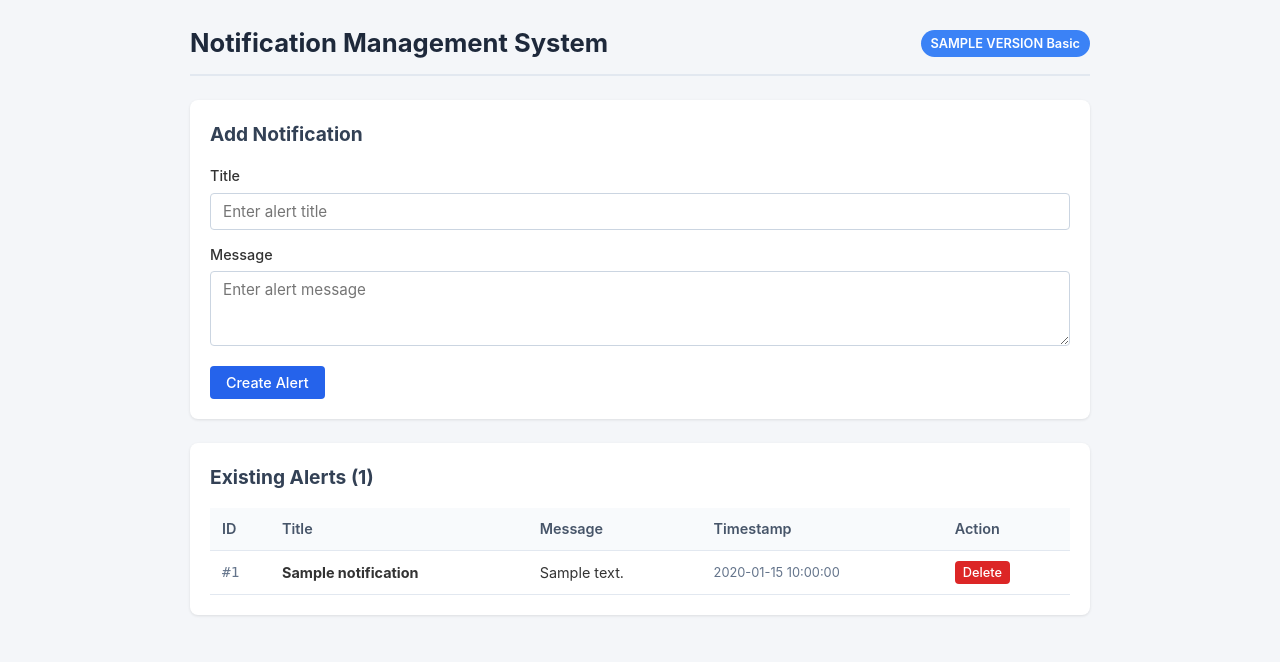
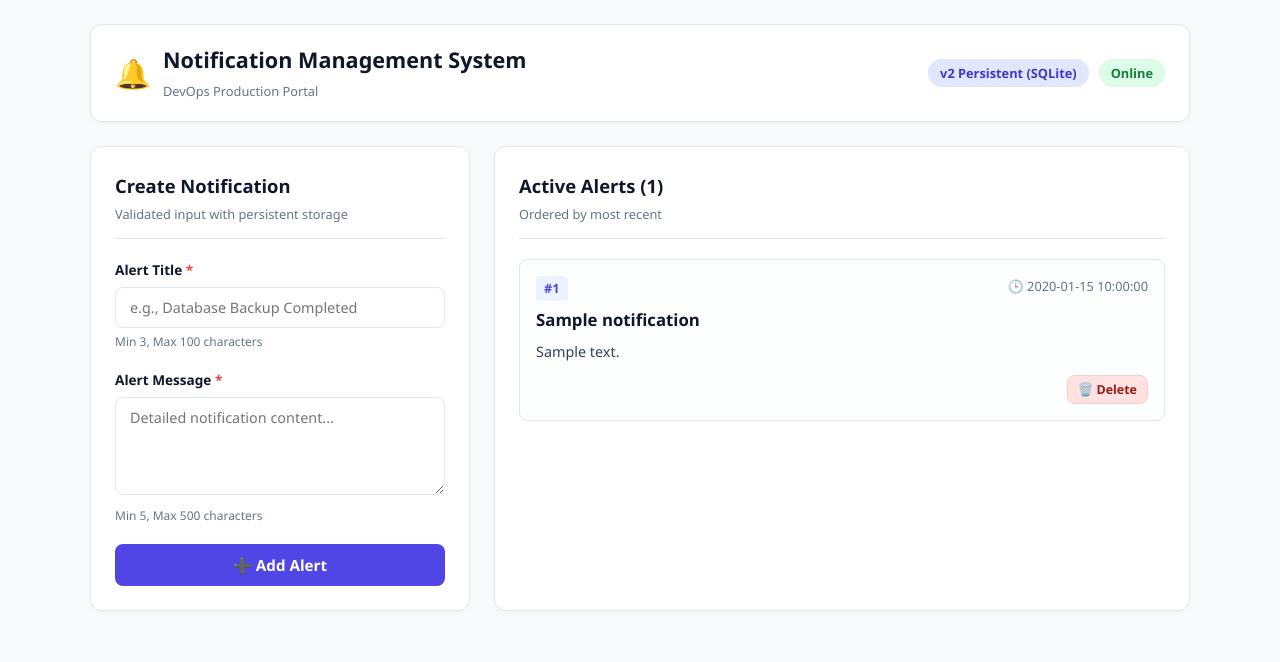
Before and after one commit to Thiru-2407/notification-management-system, a Flask app: template app/templates/index.html in a window 1280 px wide. Shown: the top 662 px of the page. Run offline with Flask 3, Linux system fonts and the light colour scheme; the template is opened without the code that fills it: most values are stand-ins (such as "Sample title", 1, 10 or a date in 2020).

Commit message:
feat(v2): Add SQLite persistence, input validation, and improved UI cards layout

```diff
--- a/app/app.py
+++ b/app/app.py
@@ -1,95 +1,140 @@
 import os
+import sqlite3
 from datetime import datetime
-from flask import Flask, render_template, request, redirect, url_for, jsonify
+from flask import Flask, render_template, request, redirect, url_for, jsonify, g
 
 app = Flask(__name__)
-app.config['SECRET_KEY'] = 'dev-secret-key-v1'
+app.config['SECRET_KEY'] = 'dev-secret-key-v2'
+DB_PATH = os.environ.get('DATABASE_PATH', os.path.join(os.path.dirname(__file__), 'notifications_v2.db'))
 
-# In-memory storage for v1
-notifications = []
-current_id = 1
+def get_db():
+    if 'db' not in g:
+        g.db = sqlite3.connect(DB_PATH)
+        g.db.row_factory = sqlite3.Row
+    return g.db
 
-def reset_db():
-    global notifications, current_id
-    notifications = []
-    current_id = 1
+@app.teardown_appcontext
+def close_db(error):
+    db = g.pop('db', None)
+    if db is not None:
+        db.close()
+
+def init_db():
+    with sqlite3.connect(DB_PATH) as conn:
+        conn.execute('''
+            CREATE TABLE IF NOT EXISTS notifications (
+                id INTEGER PRIMARY KEY AUTOINCREMENT,
+                title TEXT NOT NULL,
+                message TEXT NOT NULL,
+                timestamp TEXT NOT NULL
+            )
+        ''')
+        conn.commit()
+
+# Ensure DB is created at startup
+init_db()
+
+def validate_input(title, message):
+    errors = []
+    if not title or len(title.strip()) < 3:
+        errors.append("Title must be at least 3 characters long.")
+    elif len(title.strip()) > 100:
+        errors.append("Title cannot exceed 100 characters.")
+
+    if not message or len(message.strip()) < 5:
+        errors.append("Message must be at least 5 characters long.")
+    elif len(message.strip()) > 500:
+        errors.append("Message cannot exceed 500 characters.")
+
+    return errors
 
 @app.route('/')
 def index():
-    return render_template('index.html', notifications=notifications, version="v1")
+    db = get_db()
+    cursor = db.execute('SELECT id, title, message, timestamp FROM notifications ORDER BY id DESC')
+    rows = [dict(row) for row in cursor.fetchall()]
+    return render_template('index.html', notifications=rows, version="v2")
 
 @app.route('/health')
 def health():
-    return jsonify({"status": "healthy", "version": "v1"}), 200
+    return jsonify({"status": "healthy", "version": "v2", "storage": "sqlite"}), 200
 
 @app.route('/add', methods=['POST'])
 def add():
-    global current_id
     title = request.form.get('title', '').strip()
     message = request.form.get('message', '').strip()
 
-    if not title or not message:
-        return render_template('index.html', notifications=notifications, error="Title and Message are required.", version="v1"), 400
+    errors = validate_input(title, message)
+    if errors:
+        db = get_db()
+        cursor = db.execute('SELECT id, title, message, timestamp FROM notifications ORDER BY id DESC')
+        rows = [dict(row) for row in cursor.fetchall()]
+        return render_template('index.html', notifications=rows, error=" | ".join(errors), version="v2"), 400
 
-    new_notif = {
-        'id': current_id,
-        'title': title,
-        'message': message,
-        'timestamp': datetime.now().strftime("%Y-%m-%d %H:%M:%S")
-    }
-    notifications.append(new_notif)
-    current_id += 1
+    timestamp = datetime.now().strftime("%Y-%m-%d %H:%M:%S")
+    db = get_db()
+    db.execute('INSERT INTO notifications (title, message, timestamp) VALUES (?, ?, ?)',
+               (title, message, timestamp))
+    db.commit()
     return redirect(url_for('index'))
 
 @app.route('/delete/<int:notif_id>', methods=['POST'])
 def delete(notif_id):
-    global notifications
-    found = False
-    for notif in notifications:
-        if notif['id'] == notif_id:
-            found = True
-            break
+    db = get_db()
+    cursor = db.execute('DELETE FROM notifications WHERE id = ?', (notif_id,))
+    db.commit()
 
-    if not found:
-        return render_template('index.html', notifications=notifications, error=f"Notification with ID {notif_id} not found.", version="v1"), 404
+    if cursor.rowcount == 0:
+        cursor2 = db.execute('SELECT id, title, message, timestamp FROM notifications ORDER BY id DESC')
+        rows = [dict(row) for row in cursor2.fetchall()]
+        return render_template('index.html', notifications=rows, error=f"Notification with ID {notif_id} not found.", version="v2"), 404
 
-    notifications = [n for n in notifications if n['id'] != notif_id]
     return redirect(url_for('index'))
 
-# REST API endpoints for automated testing and programmatic access
+# REST API endpoints
 @app.route('/api/notifications', methods=['GET'])
 def get_notifications():
-    return jsonify(notifications), 200
+    db = get_db()
+    cursor = db.execute('SELECT id, title, message, timestamp FROM notifications ORDER BY id ASC')
+    rows = [dict(row) for row in cursor.fetchall()]
+    return jsonify(rows), 200
 
 @app.route('/api/notifications', methods=['POST'])
 def create_notification():
-    global current_id
     data = request.get_json(silent=True) or {}
     title = data.get('title', '').strip()
     message = data.get('message', '').strip()
 
-    if not title or not message:
-        return jsonify({"error": "Title and Message are required."}), 400
+    errors = validate_input(title, message)
+    if errors:
+        return jsonify({"error": "Validation failed", "details": errors}), 400
+
+    timestamp = datetime.now().strftime("%Y-%m-%d %H:%M:%S")
+    db = get_db()
+    cursor = db.execute('INSERT INTO notifications (title, message, timestamp) VALUES (?, ?, ?)',
+                        (title, message, timestamp))
+    db.commit()
+    new_id = cursor.lastrowid
 
     new_notif = {
-        'id': current_id,
+        'id': new_id,
         'title': title,
         'message': message,
-        'timestamp': datetime.now().strftime("%Y-%m-%d %H:%M:%S")
+        'timestamp': timestamp
     }
-    notifications.append(new_notif)
-    current_id += 1
     return jsonify(new_notif), 201
 
 @app.route('/api/notifications/<int:notif_id>', methods=['DELETE'])
 def delete_notification(notif_id):
-    global notifications
-    original_len = len(notifications)
-    notifications = [n for n in notifications if n['id'] != notif_id]
-    if len(notifications) == original_len:
+    db = get_db()
+    cursor = db.execute('DELETE FROM notifications WHERE id = ?', (notif_id,))
+    db.commit()
+
+    if cursor.rowcount == 0:
         return jsonify({"error": f"Notification with ID {notif_id} not found."}), 404
+
     return jsonify({"message": f"Notification {notif_id} deleted successfully."}), 200
 
 if __name__ == '__main__':
-    port = int(os.environ.get('PORT', 8081))
+    port = int(os.environ.get('PORT', 8082))
     app.run(host='0.0.0.0', port=port, debug=False)
--- a/app/static/style.css
+++ b/app/static/style.css
@@ -1,166 +1,273 @@
+:root {
+    --primary: #4f46e5;
+    --primary-hover: #4338ca;
+    --bg-main: #f8fafc;
+    --card-bg: #ffffff;
+    --text-primary: #0f172a;
+    --text-secondary: #64748b;
+    --border-color: #e2e8f0;
+    --danger: #ef4444;
+    --danger-hover: #dc2626;
+    --success: #10b981;
+}
+
 * {
     box-sizing: border-box;
     margin: 0;
     padding: 0;
-    font-family: -apple-system, BlinkMacSystemFont, "Segoe UI", Roboto, Helvetica, Arial, sans-serif;
+    font-family: 'Segoe UI', system-ui, -apple-system, sans-serif;
 }
 
 body {
-    background-color: #f4f6f9;
-    color: #333;
-    line-height: 1.5;
+    background-color: var(--bg-main);
+    color: var(--text-primary);
+    line-height: 1.6;
     padding: 24px;
 }
 
-.container {
-    max-width: 900px;
+.app-layout {
+    max-width: 1100px;
     margin: 0 auto;
 }
 
-header {
+.navbar {
+    display: flex;
+    justify-content: space-between;
+    align-items: center;
+    background: var(--card-bg);
+    padding: 18px 24px;
+    border-radius: 12px;
+    box-shadow: 0 2px 4px rgba(0,0,0,0.04);
+    margin-bottom: 24px;
+    border: 1px solid var(--border-color);
+}
+
+.brand {
     display: flex;
     align-items: center;
-    justify-content: space-between;
-    margin-bottom: 24px;
-    padding-bottom: 12px;
-    border-bottom: 2px solid #e2e8f0;
+    gap: 12px;
 }
 
-h1 {
-    font-size: 1.6rem;
-    color: #1e293b;
+.logo-icon {
+    font-size: 1.8rem;
+}
+
+.brand-text h1 {
+    font-size: 1.35rem;
+    color: var(--text-primary);
+    font-weight: 700;
+}
+
+.brand-text .subtext {
+    font-size: 0.8rem;
+    color: var(--text-secondary);
+}
+
+.header-badges {
+    display: flex;
+    gap: 10px;
 }
 
 .badge {
-    background-color: #3b82f6;
-    color: white;
-    padding: 4px 10px;
-    border-radius: 9999px;
+    padding: 4px 12px;
+    border-radius: 20px;
     font-size: 0.8rem;
     font-weight: 600;
 }
 
-.card {
-    background: white;
-    border-radius: 8px;
-    padding: 20px;
-    margin-bottom: 24px;
-    box-shadow: 0 1px 3px rgba(0,0,0,0.1);
+.badge-v2 {
+    background: #e0e7ff;
+    color: #4338ca;
 }
 
-.card h2 {
-    font-size: 1.2rem;
-    margin-bottom: 16px;
-    color: #334155;
+.badge-status {
+    background: #dcfce7;
+    color: #15803d;
+}
+
+.alert-banner {
+    display: flex;
+    align-items: center;
+    gap: 12px;
+    padding: 14px 20px;
+    border-radius: 8px;
+    margin-bottom: 24px;
+}
+
+.alert-danger {
+    background: #fef2f2;
+    border: 1px solid #fecaca;
+    color: #b91c1c;
+}
+
+.main-grid {
+    display: grid;
+    grid-template-columns: 380px 1fr;
+    gap: 24px;
+}
+
+@media (max-width: 860px) {
+    .main-grid {
+        grid-template-columns: 1fr;
+    }
+}
+
+.card {
+    background: var(--card-bg);
+    border-radius: 12px;
+    padding: 24px;
+    border: 1px solid var(--border-color);
+    box-shadow: 0 2px 6px rgba(0,0,0,0.03);
+}
+
+.card-header {
+    margin-bottom: 20px;
+    padding-bottom: 12px;
+    border-bottom: 1px solid var(--border-color);
+}
+
+.card-header h2 {
+    font-size: 1.15rem;
+    font-weight: 600;
+}
+
+.card-subtitle {
+    font-size: 0.8rem;
+    color: var(--text-secondary);
 }
 
 .form-group {
-    margin-bottom: 14px;
+    margin-bottom: 18px;
 }
 
 label {
     display: block;
+    font-size: 0.85rem;
+    font-weight: 600;
     margin-bottom: 6px;
-    font-weight: 500;
-    font-size: 0.9rem;
+}
+
+.req {
+    color: var(--danger);
 }
 
 input[type="text"], textarea {
     width: 100%;
-    padding: 8px 12px;
-    border: 1px solid #cbd5e1;
-    border-radius: 4px;
-    font-size: 0.95rem;
+    padding: 10px 14px;
+    border: 1px solid var(--border-color);
+    border-radius: 8px;
+    font-size: 0.9rem;
+    transition: border-color 0.2s;
 }
 
 input[type="text"]:focus, textarea:focus {
     outline: none;
-    border-color: #3b82f6;
+    border-color: var(--primary);
+    box-shadow: 0 0 0 3px rgba(79, 70, 229, 0.1);
+}
+
+.hint {
+    display: block;
+    font-size: 0.75rem;
+    color: var(--text-secondary);
+    margin-top: 4px;
 }
 
 .btn {
-    display: inline-block;
-    padding: 8px 16px;
-    border-radius: 4px;
     border: none;
-    font-weight: 500;
+    border-radius: 8px;
+    font-weight: 600;
     cursor: pointer;
-    text-decoration: none;
-    font-size: 0.9rem;
+    transition: all 0.2s;
 }
 
 .btn-primary {
-    background-color: #2563eb;
+    width: 100%;
+    padding: 11px;
+    background: var(--primary);
     color: white;
+    font-size: 0.95rem;
 }
 
 .btn-primary:hover {
-    background-color: #1d4ed8;
+    background: var(--primary-hover);
 }
 
-.btn-danger {
-    background-color: #dc2626;
-    color: white;
+.btn-delete {
+    background: #fee2e2;
+    color: #991b1b;
+    border: 1px solid #fecaca;
 }
 
-.btn-danger:hover {
-    background-color: #b91c1c;
+.btn-delete:hover {
+    background: #fca5a5;
 }
 
 .btn-sm {
-    padding: 4px 8px;
-    font-size: 0.8rem;
+    padding: 5px 10px;
+    font-size: 0.78rem;
 }
 
-.alert {
-    padding: 12px 16px;
-    border-radius: 4px;
-    margin-bottom: 16px;
-    font-size: 0.9rem;
+.notifications-list {
+    display: flex;
+    flex-direction: column;
+    gap: 16px;
 }
 
-.alert.error {
-    background-color: #fee2e2;
-    color: #991b1b;
-    border: 1px solid #f87171;
+.notification-item {
+    background: #fdfefe;
+    border: 1px solid var(--border-color);
+    border-radius: 8px;
+    padding: 16px;
+    transition: box-shadow 0.2s;
 }
 
-.table-responsive {
-    overflow-x: auto;
+.notification-item:hover {
+    box-shadow: 0 4px 10px rgba(0,0,0,0.05);
 }
 
-table {
-    width: 100%;
-    border-collapse: collapse;
+.item-header {
+    display: flex;
+    justify-content: space-between;
+    font-size: 0.8rem;
+    margin-bottom: 6px;
 }
 
-th, td {
-    padding: 10px 12px;
-    text-align: left;
-    border-bottom: 1px solid #e2e8f0;
-    font-size: 0.9rem;
+.item-id {
+    font-weight: 700;
+    color: var(--primary);
+    background: #eef2ff;
+    padding: 2px 8px;
+    border-radius: 4px;
 }
 
-th {
-    background-color: #f8fafc;
-    color: #475569;
-    font-weight: 600;
+.item-time {
+    color: var(--text-secondary);
 }
 
-.id-col {
-    color: #64748b;
-    font-family: monospace;
-    width: 60px;
+.item-title {
+    font-size: 1.05rem;
+    margin-bottom: 6px;
 }
 
-.time-col {
-    color: #64748b;
-    font-size: 0.8rem;
-    white-space: nowrap;
+.item-message {
+    font-size: 0.9rem;
+    color: #334155;
+    margin-bottom: 12px;
 }
 
-.empty-state {
-    padding: 30px;
+.item-actions {
+    display: flex;
+    justify-content: flex-end;
+}
+
+.empty-placeholder {
     text-align: center;
-    color: #64748b;
+    padding: 40px 20px;
+    color: var(--text-secondary);
 }
+
+.empty-icon {
+    font-size: 3rem;
+    margin-bottom: 12px;
+}
--- a/app/templates/index.html
+++ b/app/templates/index.html
@@ -3,74 +3,88 @@
 <head>
     <meta charset="UTF-8">
     <meta name="viewport" content="width=device-width, initial-scale=1.0">
-    <title>Notification Management System - {{ version }}</title>
+    <title>Notification Management System - {{ version | upper }}</title>
     <link rel="stylesheet" href="{{ url_for('static', filename='style.css') }}">
 </head>
 <body>
-    <div class="container">
-        <header>
+    <div class="app-layout">
+        <header class="navbar">
+            <div class="brand">
+                <div class="logo-icon">🔔</div>
+                <div class="brand-text">
                     <h1>Notification Management System</h1>
-            <span class="badge">{{ version | upper }} Basic</span>
+                    <span class="subtext">DevOps Production Portal</span>
+                </div>
+            </div>
+            <div class="header-badges">
+                <span class="badge badge-v2">v2 Persistent (SQLite)</span>
+                <span class="badge badge-status">Online</span>
+            </div>
         </header>
 
         {% if error %}
-        <div class="alert error">
-            {{ error }}
+        <div class="alert-banner alert-danger">
+            <span class="alert-icon">⚠️</span>
+            <div class="alert-msg">{{ error }}</div>
         </div>
         {% endif %}
 
+        <div class="main-grid">
             <div class="card form-card">
-            <h2>Add Notification</h2>
-            <form action="{{ url_for('add') }}" method="POST">
+                <div class="card-header">
+                    <h2>Create Notification</h2>
+                    <span class="card-subtitle">Validated input with persistent storage</span>
+                </div>
+                <form action="{{ url_for('add') }}" method="POST" class="form-body">
                     <div class="form-group">
-                    <label for="title">Title</label>
-                    <input type="text" id="title" name="title" placeholder="Enter alert title" required>
+                        <label for="title">Alert Title <span class="req">*</span></label>
+                        <input type="text" id="title" name="title" placeholder="e.g., Database Backup Completed" minlength="3" maxlength="100" required>
+                        <small class="hint">Min 3, Max 100 characters</small>
                     </div>
                     <div class="form-group">
-                    <label for="message">Message</label>
-                    <textarea id="message" name="message" rows="3" placeholder="Enter alert message" required></textarea>
+                        <label for="message">Alert Message <span class="req">*</span></label>
+                        <textarea id="message" name="message" rows="4" placeholder="Detailed notification content..." minlength="5" maxlength="500" required></textarea>
+                        <small class="hint">Min 5, Max 500 characters</small>
                     </div>
-                <button type="submit" class="btn btn-primary">Create Alert</button>
+                    <button type="submit" class="btn btn-primary">
+                        <span>➕ Add Alert</span>
+                    </button>
                 </form>
             </div>
 
             <div class="card list-card">
-            <h2>Existing Alerts ({{ notifications|length }})</h2>
+                <div class="card-header">
+                    <h2>Active Alerts ({{ notifications|length }})</h2>
+                    <span class="card-subtitle">Ordered by most recent</span>
+                </div>
+
                 {% if notifications %}
-            <div class="table-responsive">
-                <table>
-                    <thead>
-                        <tr>
-                            <th>ID</th>
-                            <th>Title</th>
-                            <th>Message</th>
-                            <th>Timestamp</th>
-                            <th>Action</th>
-                        </tr>
-                    </thead>
-                    <tbody>
+                <div class="notifications-list">
                     {% for n in notifications %}
-                        <tr>
-                            <td class="id-col">#{{ n.id }}</td>
-                            <td class="title-col"><strong>{{ n.title }}</strong></td>
-                            <td class="message-col">{{ n.message }}</td>
-                            <td class="time-col">{{ n.timestamp }}</td>
-                            <td>
-                                <form action="{{ url_for('delete', notif_id=n.id) }}" method="POST" style="margin:0;">
-                                    <button type="submit" class="btn btn-danger btn-sm">Delete</button>
+                    <div class="notification-item">
+                        <div class="item-header">
+                            <span class="item-id">#{{ n.id }}</span>
+                            <span class="item-time">🕒 {{ n.timestamp }}</span>
+                        </div>
+                        <h3 class="item-title">{{ n.title }}</h3>
+                        <p class="item-message">{{ n.message }}</p>
+                        <div class="item-actions">
+                            <form action="{{ url_for('delete', notif_id=n.id) }}" method="POST" onsubmit="return confirm('Are you sure you want to delete notification #{{ n.id }}?');">
+                                <button type="submit" class="btn btn-delete btn-sm">🗑️ Delete</button>
                             </form>
-                            </td>
-                        </tr>
+                        </div>
+                    </div>
                     {% endfor %}
-                    </tbody>
-                </table>
                 </div>
                 {% else %}
-            <div class="empty-state">
-                <p>No notifications available. Add one above to get started.</p>
+                <div class="empty-placeholder">
+                    <div class="empty-icon">📭</div>
+                    <h3>No Alerts Found</h3>
+                    <p>Use the form on the left to submit a persistent notification.</p>
                 </div>
                 {% endif %}
             </div>
         </div>
+    </div>
 </body>
 </html>
```
Also changed, not shown: tests/test_app.py (+76 -71 lines). Lines whose indentation alone changed are shown as unchanged.
